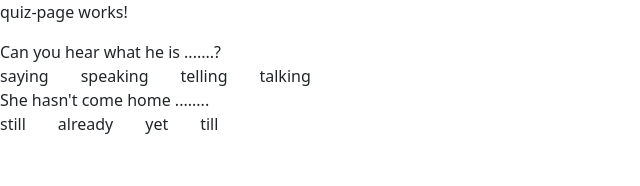
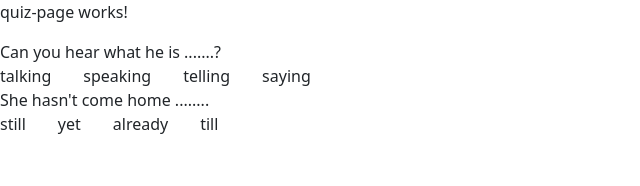
Before and after one commit to Dartegnian/mock-quiz-app, an Angular app: page /quiz in a window 1280 px wide. Shown: the top 186 px of the page, without its empty margins (0-640 px from the left). Built offline with nearby package versions, Linux system fonts and the light colour scheme.

Commit message:
Shuffle choices, set event emitter on choice select

```diff
--- a/src/app/components/question-block/question-block.component.html
+++ b/src/app/components/question-block/question-block.component.html
@@ -4,9 +4,9 @@
 	</header>
 	<section class="question-block__answers">
 		<ng-container
-			*ngFor="let choice of question.choices"
+			*ngFor="let choice of shuffledChoices"
 		>
-			<span>{{ choice }}</span>
+			<span (click)="evaluateChoiceSelect(choice)">{{ choice }}</span>
 		</ng-container>
 	</section>
 </div>
--- a/src/app/components/question-block/question-block.component.ts
+++ b/src/app/components/question-block/question-block.component.ts
@@ -1,5 +1,5 @@
 import { CommonModule } from '@angular/common';
-import { Component, Input } from '@angular/core';
+import { Component, EventEmitter, Input, OnInit, Output } from '@angular/core';
 import IQuizQuestion from '@interfaces/quiz-question.interface';
 
 @Component({
@@ -9,7 +9,7 @@ import IQuizQuestion from '@interfaces/quiz-question.interface';
 	templateUrl: './question-block.component.html',
 	styleUrl: './question-block.component.scss'
 })
-export class QuestionBlockComponent {
+export class QuestionBlockComponent implements OnInit {
 	@Input() question: IQuizQuestion = {
 		type: "multiple-choice",
 		question: "",
@@ -19,4 +19,44 @@ export class QuestionBlockComponent {
 			""
 		]
 	};
+	@Output() updatePointsEvent = new EventEmitter<number>;
+
+	shuffledChoices: Array<string> = [];
+
+	constructor() {
+	}
+
+	ngOnInit(): void {
+		this.shuffledChoices = this.shuffleChoices(this.question.choices);
+	}
+
+
+	shuffleChoices(array: any[]): any[] {
+		let arrayLength = array.length;
+
+		while (arrayLength) {
+			let randomIndex = Math.floor(Math.random() * arrayLength--);
+
+			let temporaryElement = array[arrayLength];
+			array[arrayLength] = array[randomIndex];
+			array[randomIndex] = temporaryElement;
+		}
+
+		return array;
+	}
+
+	evaluateChoiceSelect(choice: string): void {
+		switch (this.question.type) {
+			case "multiple-choice":
+				if (choice.toLowerCase() === this.question.answer.toString().toLocaleLowerCase()) {
+					this.updatePointsEvent.emit(this.question.pointGrade)
+				} else {
+					this.updatePointsEvent.emit(0)
+				}
+				break;
+
+			default:
+				throw Error("Wrong type");
+		}
+	}
 }
```
